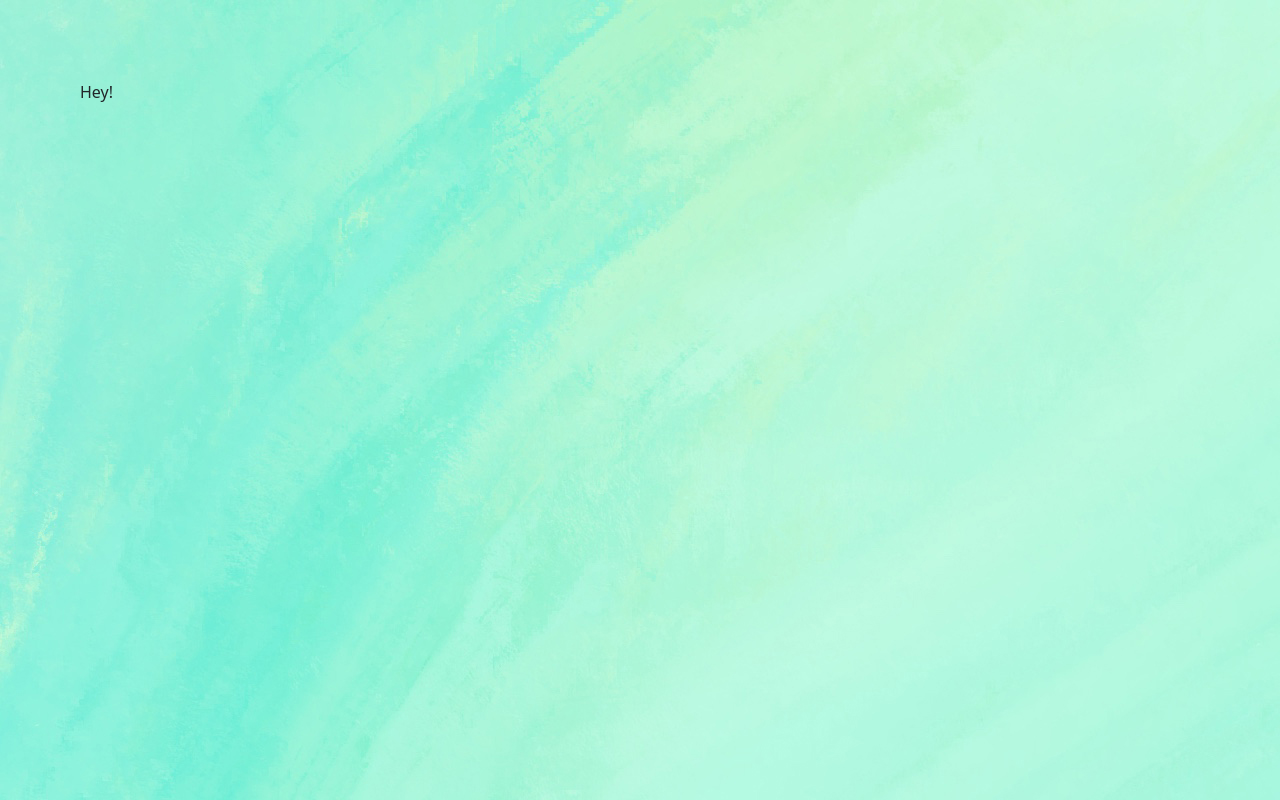
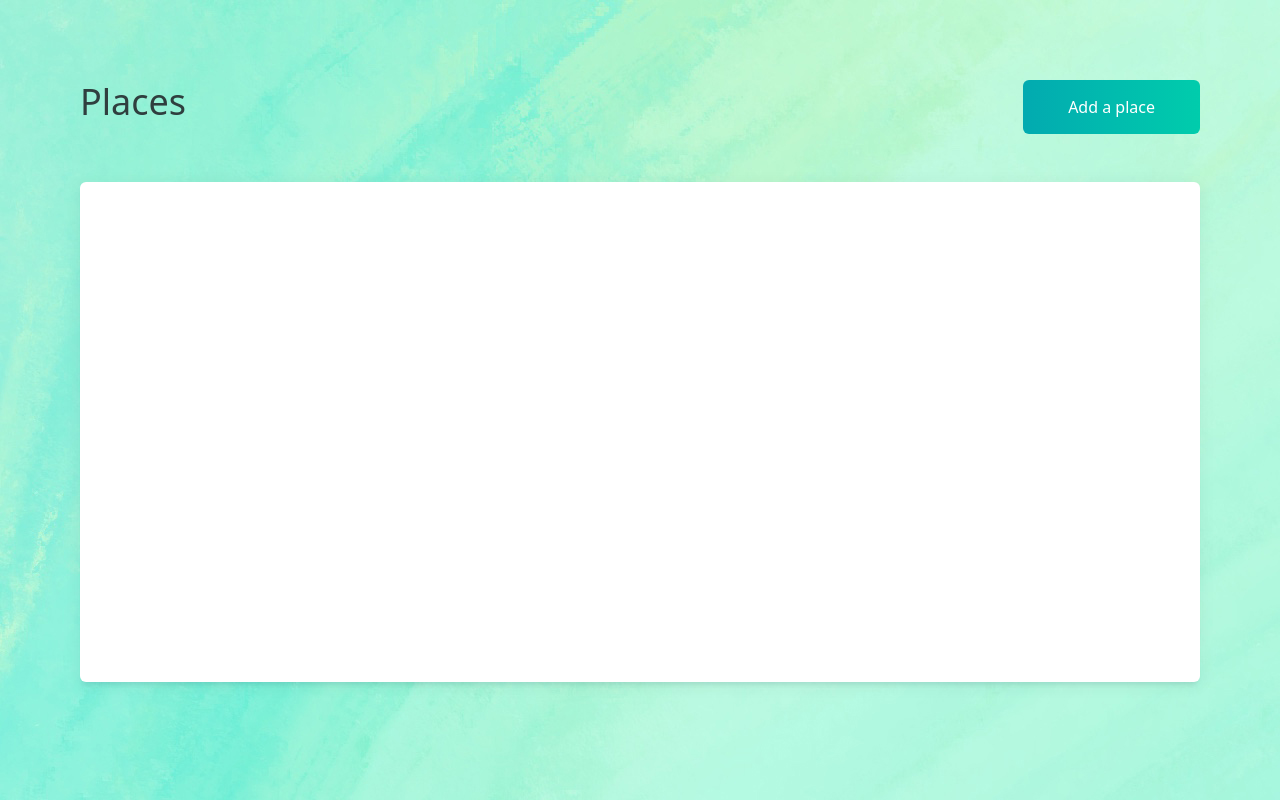
Before and after one commit to snigdha920/community-garden, a Next.js app in the folder app/: page /places in a window 1280 px wide. Built offline with nearby package versions, Linux system fonts and the light colour scheme.

Commit message:
Set up ContentLayout and ButtonElement

```diff
--- /dev/null
+++ b/app/components/elements/ButtonElement.tsx
@@ -0,0 +1,54 @@
+import React from 'react';
+
+interface ButtonElementProps {
+  className?: string;
+  functions?: { onClick?: () => void };
+  variant?: 'border' | 'gradient';
+}
+
+export const ButtonElement: React.FC<ButtonElementProps> = ({ className, functions, variant = 'gradient' }) => {
+  return (
+    <div className={`${className}`} onClick={functions?.onClick}>
+      <button className="btn-grad">Add a place</button>
+      <style jsx>{`
+        .btn-grad {
+          background-image: linear-gradient(to right, #02aab0 0%, #00cdac 51%, #02aab0 100%);
+        }
+        .btn-grad {
+          padding: 15px 45px;
+          transition: 0.5s;
+          background-size: 200% auto;
+          color: white;
+          border-radius: 6px;
+          display: block;
+          border: none;
+        }
+
+        .btn-grad:hover {
+          background-position: right center; /* change the direction of the change here */
+          color: #fff;
+          text-decoration: none;
+        }
+
+        // .btn-grad {
+        //   background-image: linear-gradient(to right, #0cebeb 0%, #20e3b2 51%, #0cebeb 100%);
+        // }
+        // .btn-grad {
+        //   padding: 15px 45px;
+        //   transition: 0.5s;
+        //   background-size: 200% auto;
+        //   // color: gray;
+        //   border: none;
+        //   display: block;
+        //   border-radius: 6px;
+        // }
+
+        // .btn-grad:hover {
+        //   background-position: right center; /* change the direction of the change here */
+        //   color: #fff;
+        //   text-decoration: none;
+        // }
+      `}</style>
+    </div>
+  );
+};
--- a/app/components/layout/BoxLayout.tsx
+++ b/app/components/layout/BoxLayout.tsx
@@ -2,9 +2,10 @@ import React from 'react';
 
 interface BoxLayoutProps {
   children?: React.ReactElement;
+  className?: string;
 }
 
-export const BoxLayout: React.FC<BoxLayoutProps> = ({ children }: BoxLayoutProps) => {
+export const BoxLayout: React.FC<BoxLayoutProps> = ({ children, className }: BoxLayoutProps) => {
   return (
     <div
       style={{
@@ -12,7 +13,7 @@ export const BoxLayout: React.FC<BoxLayoutProps> = ({ children }: BoxLayoutProps
         overflow: 'hidden', // this class is important if the child divs also have a border radius
         boxShadow: '0 5px 5px -3px rgba(5, 30, 55, 0.1), 0 3px 15px 2px rgba(5, 30, 55, 0.05)',
       }}
-      className="bg-white"
+      className={`bg-white ${className}`}
     >
       {children}
     </div>
--- a/app/components/layout/ContentLayout.tsx
+++ b/app/components/layout/ContentLayout.tsx
@@ -1,5 +1,23 @@
 import React from 'react';
+import { ButtonElement } from '../elements/ButtonElement';
+import { BoxLayout } from './BoxLayout';
 
-export const ContentLayout: React.FC = () => {
-  return <div>Hey!</div>;
+interface ContentLayoutProps {
+  title: string;
+  onBtnClick: () => void;
+  children?: React.ReactElement;
+}
+
+export const ContentLayout: React.FC<ContentLayoutProps> = ({ children, title, onBtnClick }) => {
+  return (
+    <div>
+      <div className="d-flex justify-content-between">
+        <h3>{title}</h3>
+        <ButtonElement />
+      </div>
+      <BoxLayout className="mt-5">
+        <div style={{ minHeight: '500px' }}>{children}</div>
+      </BoxLayout>
+    </div>
+  );
 };
--- a/app/pages/places/index.tsx
+++ b/app/pages/places/index.tsx
@@ -7,7 +7,7 @@ const Places: NextPage = () => {
   return (
     <AppLayout>
       <>
-        <ContentLayout />
+        <ContentLayout title="Places" onBtnClick={() => console.log('clicked!')} />
       </>
     </AppLayout>
   );
```
